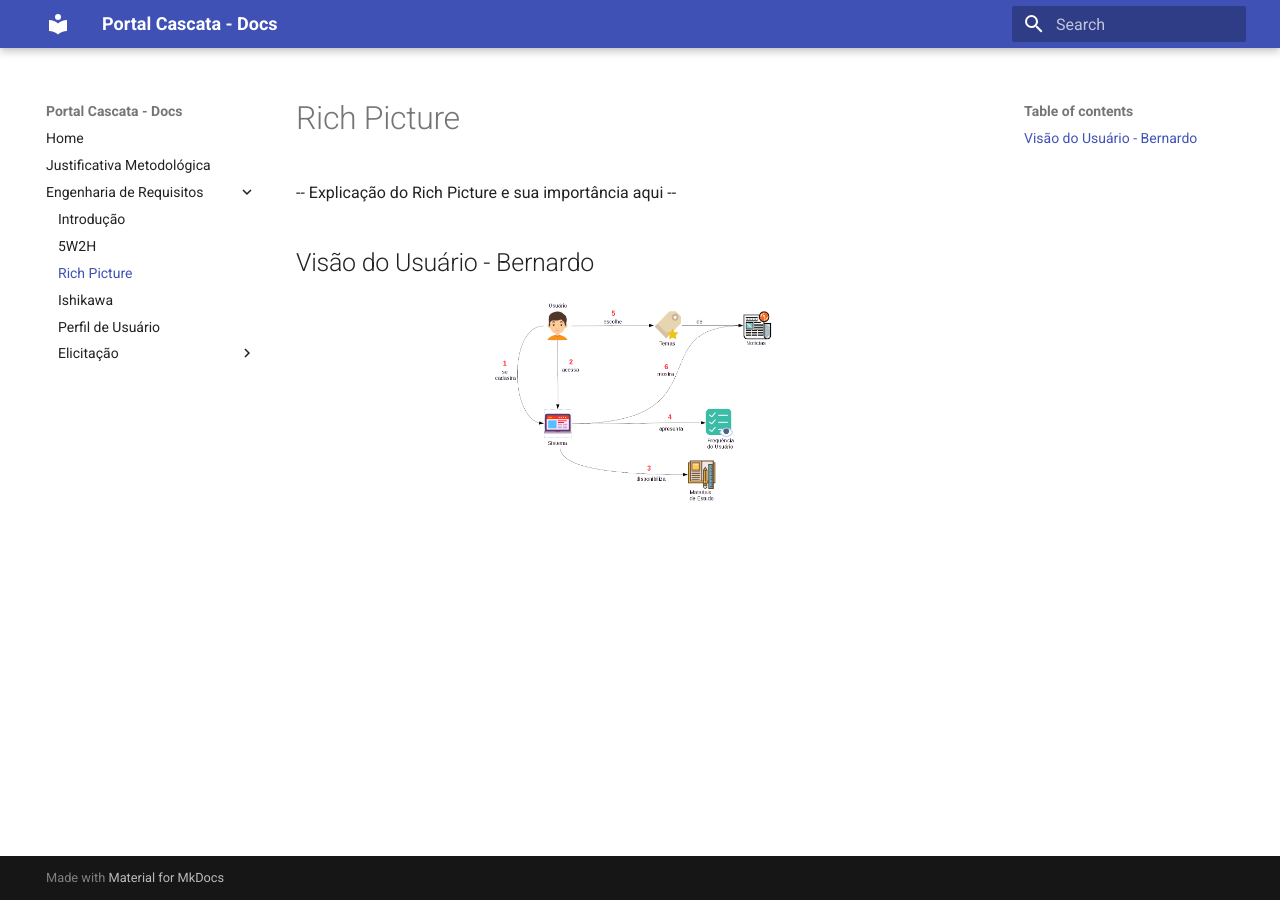
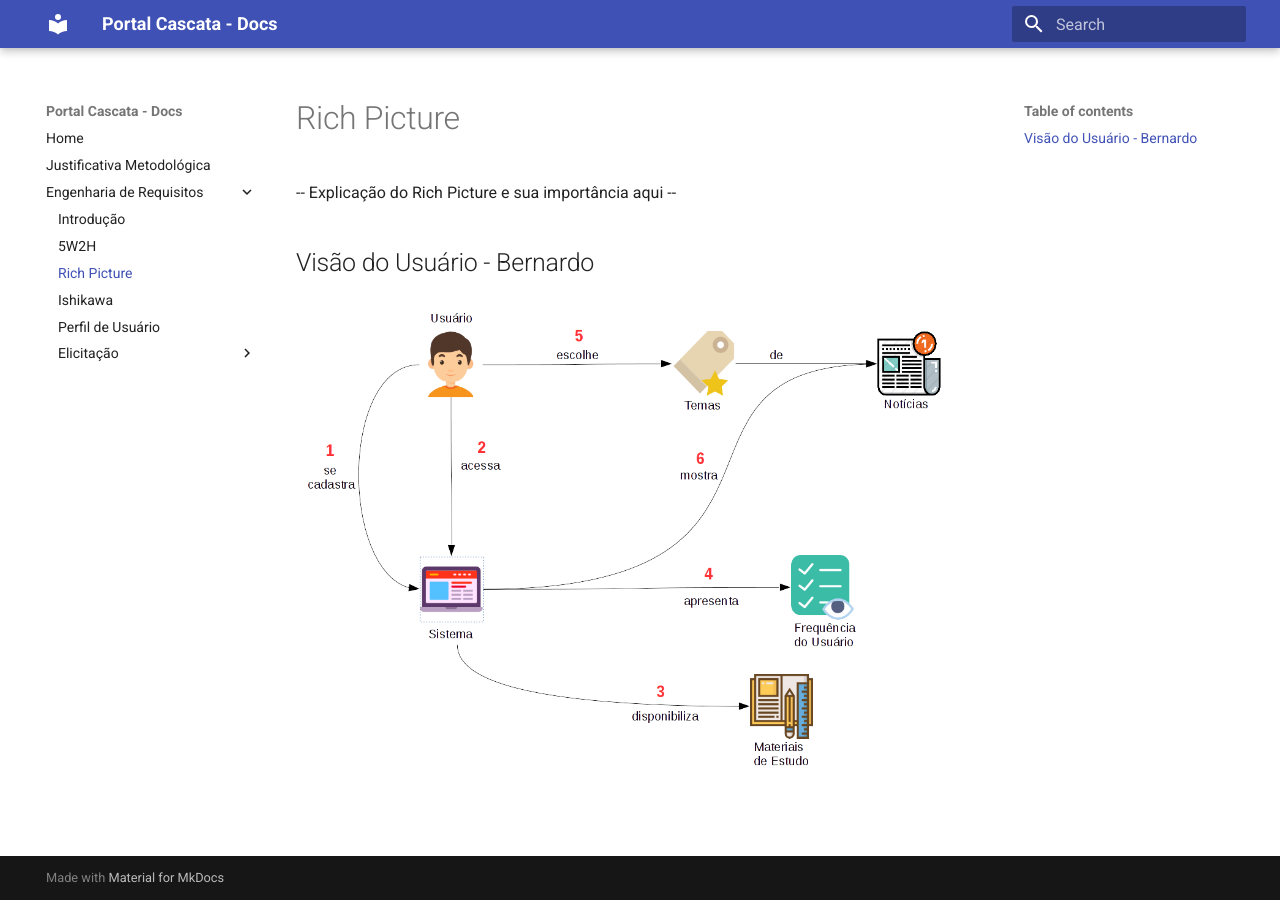
Before and after one commit to projeto-cascata/portal-cascata-docs, an MkDocs documentation site: the page built from docs/requisitos/richpicture.md, in a window 1280 px wide. Built offline with MkDocs 1.6.1 and Material for MkDocs 9.7.7, drawn with Linux system fonts in a browser that asks for light colours; old or Windows-style settings are respelled for this version of MkDocs.

Commit message:
Changing images locations

```diff
--- a/docs/requisitos/richpicture.md
+++ b/docs/requisitos/richpicture.md
@@ -6,4 +6,4 @@
 
 ## Visão do Usuário - Bernardo
 
-<p align=center><img width=300 src="https://github.com/projeto-cascata/portal-cascata-docs/blob/master/assets/richPictures/rpBernardoUsuario.png"></p>
+![Visão do usuário do sistema](../img/richPictures/rpBernardoUsuario.png)
```
Also changed, not shown: docs/img/richPictures/rpBernardoUsuario.png (renamed from assets/richPictures/rpBernardoUsuario.png).
